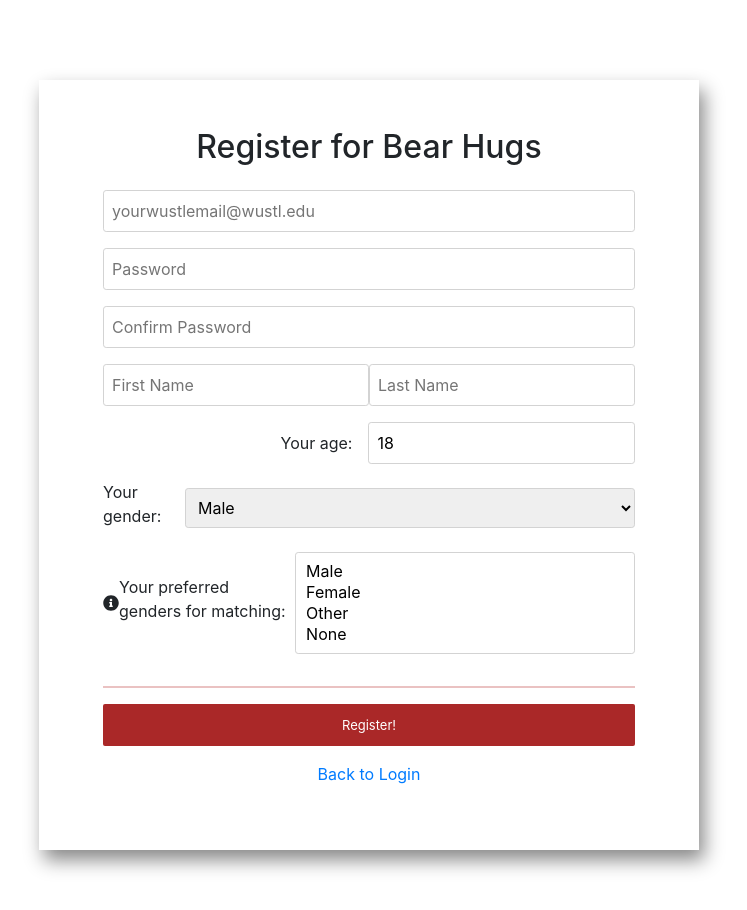
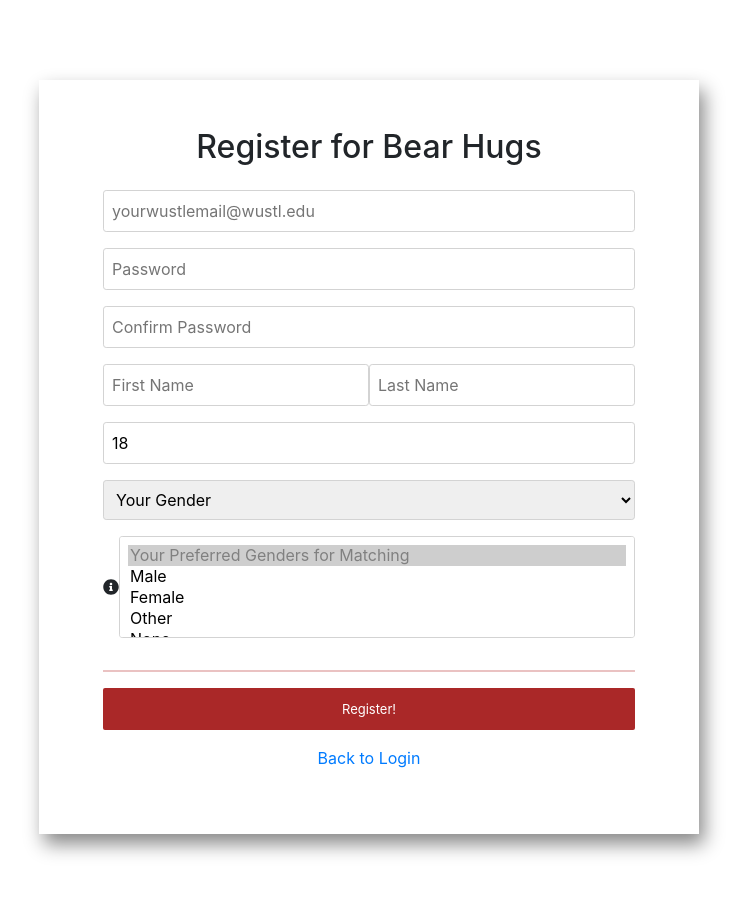
Before and after one commit to IsaiahWare/bearhugs, a React (Create React App) app in the folder app/: page /register in a window 1280 px wide. Shown: the top 910 px of the page, without its empty margins (271-1018 px from the left). Built offline with nearby package versions, Linux system fonts and the light colour scheme.

Commit message:
applying fix to user gender prefs

```diff
--- a/app/src/Pages/Registerpage.js
+++ b/app/src/Pages/Registerpage.js
@@ -200,6 +200,7 @@
         let target = event.target;
         let value = target.value
         let name = target.name;
+        console.log(name + " " + value)
         this.setState({
             [name]: value
         });
@@ -251,13 +252,12 @@
                                     <input className="input" type='text' value={this.state.lastName} onChange={this.handleInputChange} name='lastName' placeholder="Last Name" />
                                 </div>
                                 <div className="input-row center-row">
-                                    <label for="age" className="agelabel">Your age:</label>
                                     <input className="input" type='number' name='age' onChange={this.handleInputChange} value={this.state.age} placeholder="Type age here" />
                                 </div>
                                 <div className="input-row center-row">
-                                    <label for="gender_select" className="genderlabel">Your gender:</label>
                                     <select defaultValue={this.state.genderIdentity} id="gender_select"
                                         name="genderIdentity" onChange={this.handleInputChange} className="input">
+                                        <option value="" disabled selected>Your Gender</option>
                                         <option value="MALE">Male</option>
                                         <option value="FEMALE">Female</option>
                                         <option value="OTHER">Other</option>
@@ -265,8 +265,8 @@
                                 </div>
                                     <div className="input-row center-row match-width">
                                         <FontAwesomeIcon icon={faInfoCircle}></FontAwesomeIcon>
-                                        <label for="gender_pref_select" className="genderlabel">Your preferred genders for matching:</label>
                                         <select multiple onChange={this.setSelectedPreferences} className="input" id="gender_pref_select">
+                                        <option value="" disabled selected>Your Preferred Genders for Matching</option>
                                             <option value="MALE">Male</option>
                                             <option value="FEMALE">Female</option>
                                             <option value="OTHER">Other</option>
```
